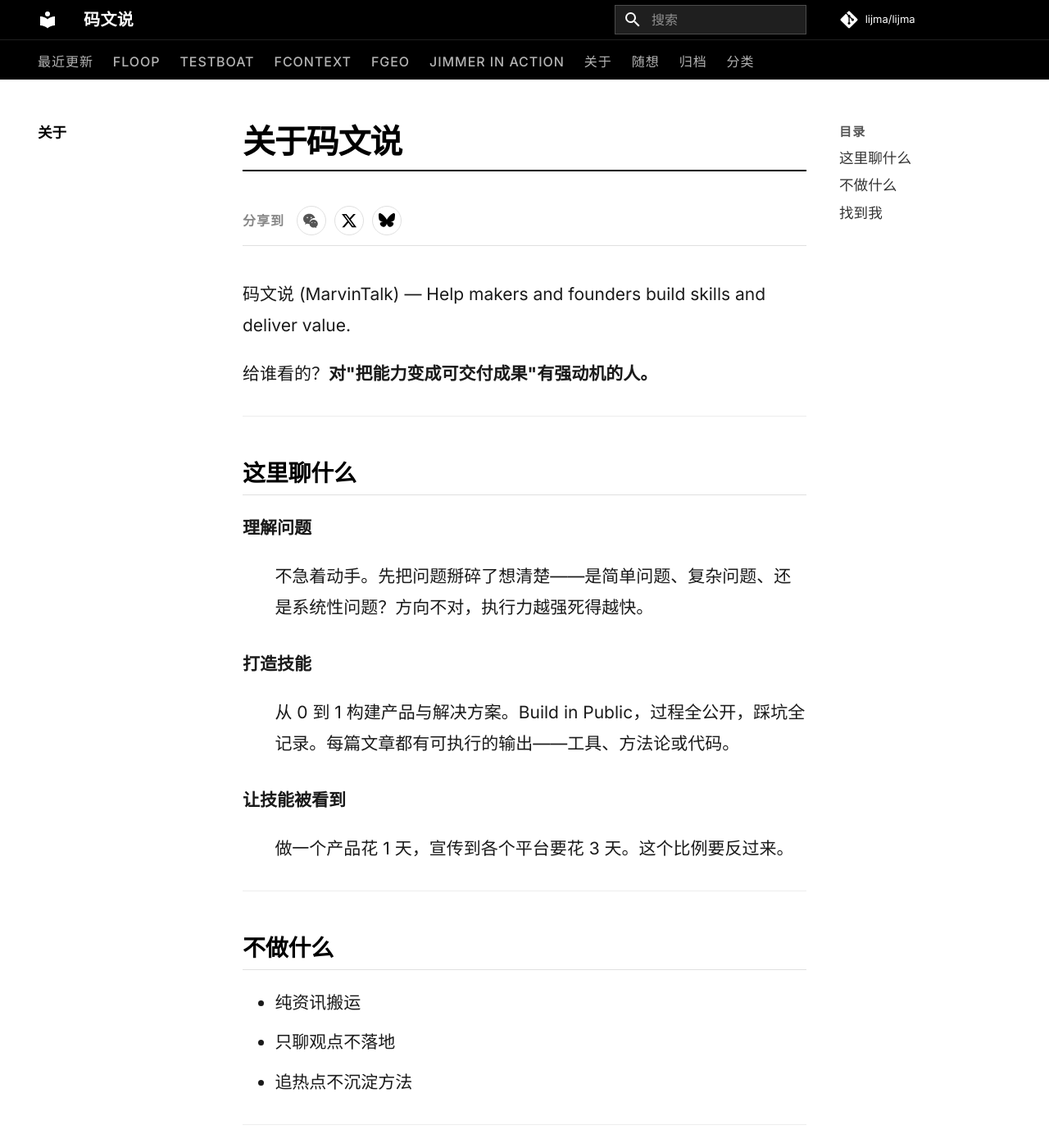
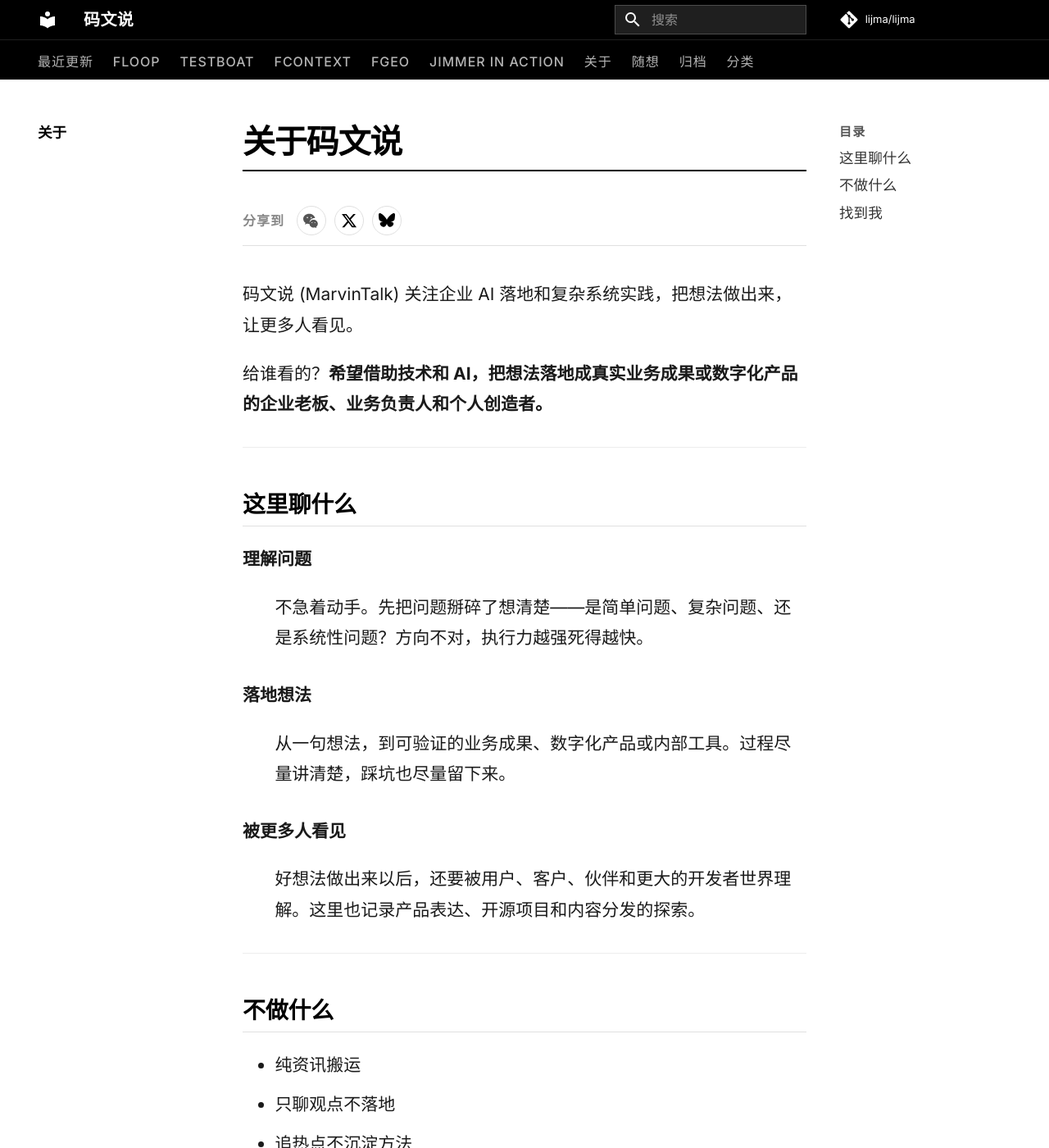
Before and after one commit to lijma/lijma, an MkDocs documentation site: the page built from docs/about.md, in a window 1280 px wide and 1400 px high. Shown: the whole window at 82% size. Built offline with MkDocs 1.6.1 and Material for MkDocs 9.7.7, drawn with Linux system fonts in a browser that asks for light colours; comment, search, counter and statistics services are not loaded; some of the changed text lies outside the part shown.

Commit message:
Update MarvinTalk positioning

```diff
--- a/docs/about.md
+++ b/docs/about.md
@@ -1,13 +1,13 @@
 ---
 title: 关于码文说
-description: Help makers and founders build skills and deliver value.
+description: 关注企业 AI 落地和复杂系统实践，把想法做出来，让更多人看见。
 ---
 
 # 关于码文说
 
-码文说 (MarvinTalk) — Help makers and founders build skills and deliver value.
+码文说 (MarvinTalk) 关注企业 AI 落地和复杂系统实践，把想法做出来，让更多人看见。
 
-给谁看的？**对"把能力变成可交付成果"有强动机的人。**
+给谁看的？**希望借助技术和 AI，把想法落地成真实业务成果或数字化产品的企业老板、业务负责人和个人创造者。**
 
 ---
 
@@ -16,11 +16,11 @@ description: Help makers and founders build skills and deliver value.
 **理解问题**
 :   不急着动手。先把问题掰碎了想清楚——是简单问题、复杂问题、还是系统性问题？方向不对，执行力越强死得越快。
 
-**打造技能**
-:   从 0 到 1 构建产品与解决方案。Build in Public，过程全公开，踩坑全记录。每篇文章都有可执行的输出——工具、方法论或代码。
+**落地想法**
+:   从一句想法，到可验证的业务成果、数字化产品或内部工具。过程尽量讲清楚，踩坑也尽量留下来。
 
-**让技能被看到**
-:   做一个产品花 1 天，宣传到各个平台要花 3 天。这个比例要反过来。
+**被更多人看见**
+:   好想法做出来以后，还要被用户、客户、伙伴和更大的开发者世界理解。这里也记录产品表达、开源项目和内容分发的探索。
 
 ---
 
@@ -37,4 +37,4 @@ description: Help makers and founders build skills and deliver value.
 - **GitHub**: [github.com/lijma](https://github.com/lijma)
 - **Bluesky**: [@marvintalk.bsky.social](https://bsky.app/profile/marvintalk.bsky.social)
 
-> 关注我，一起把想法变成现实。`#技术出海` `#AI` `#影响力`
+> Sharing my journey from ideas to impact. `#AI` `#BuildInPublic`
```
Also changed, not shown: README.md (+16 -11 lines).
